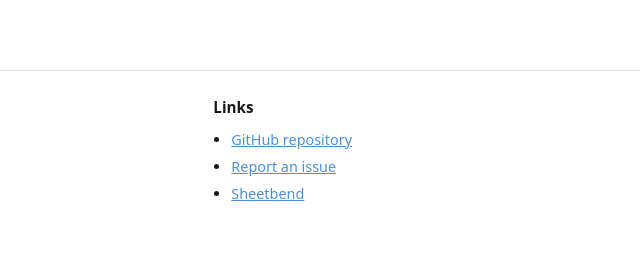
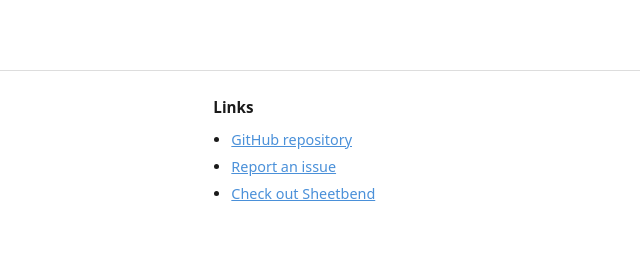
Before and after one commit to jw-docs-4644/revision-diff, a plain HTML site: page index.html in a window 1280 px wide. Shown: the top 274 px of the page, 640-1280 px from the left. Drawn offline with Linux system fonts and the light colour scheme.

Commit message:
deploy: 2f74b252b648508c2ea802f5de975e05333f838f

```diff
--- a/index.html
+++ b/index.html
@@ -24,7 +24,7 @@
 <ul>
 <li><a href="https://github.com/jw-docs-4644/revision-diff">GitHub repository</a></li>
 <li><a href="https://sheetbend.app/contact">Report an issue</a></li>
-<li><a href="https://sheetbend.app">Sheetbend</a></li>
+<li><a href="https://sheetbend.app">Check out Sheetbend</a></li>
 </ul>
 </div>
 </section><section class="inputs">
```
